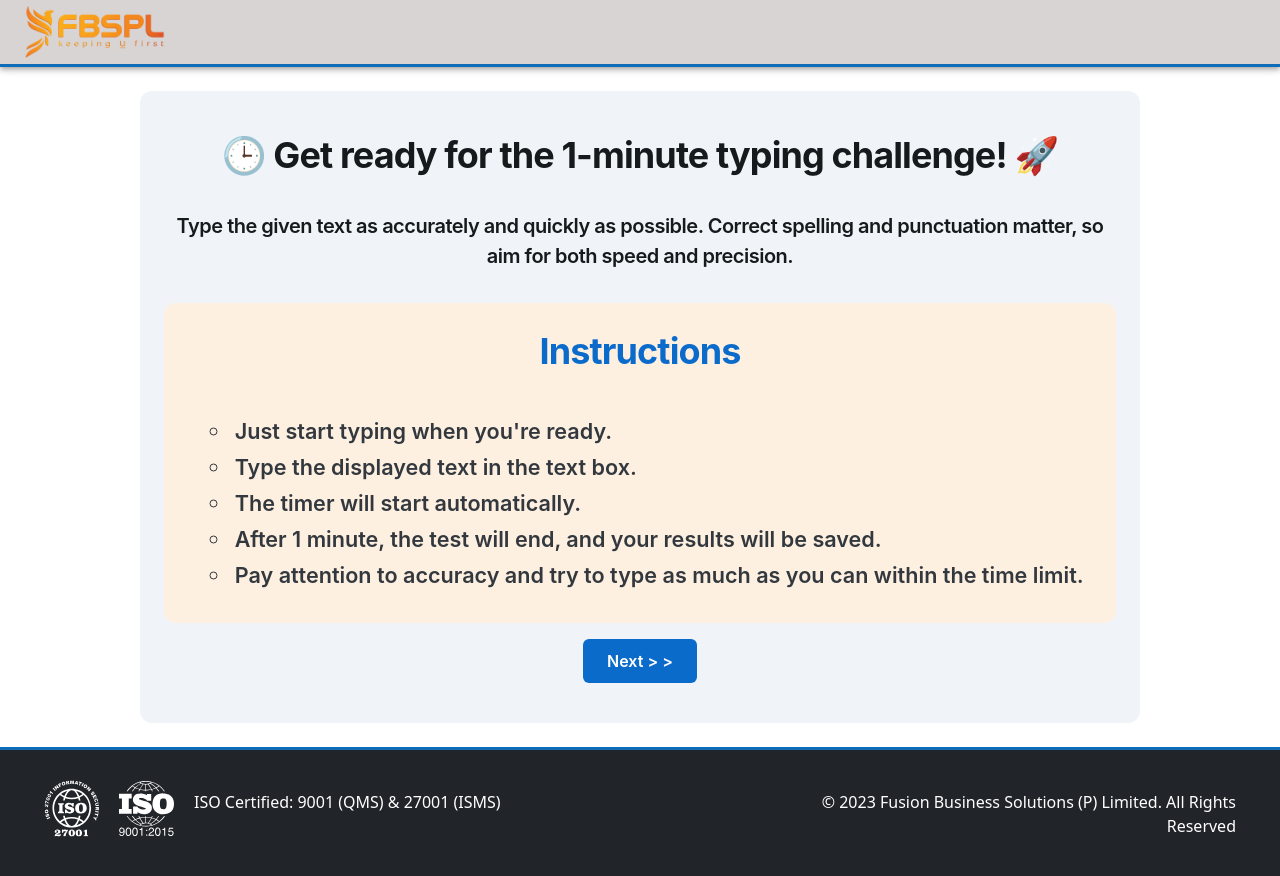
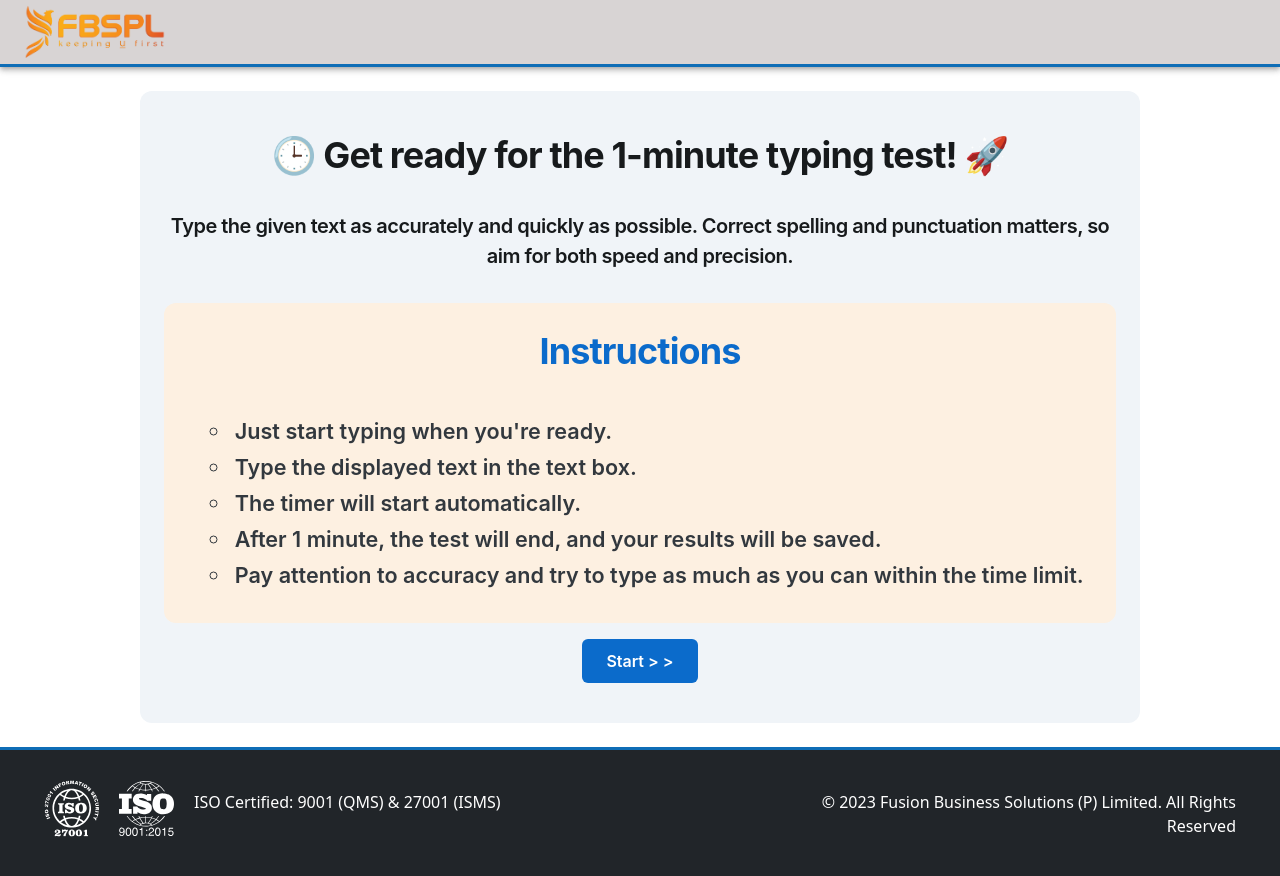
Before and after one commit to soniikunal/TestReact, a React (Vite) app: page /TypingTest in a window 1280 px wide. Built offline with nearby package versions, Linux system fonts and the light colour scheme; no server answers.

Commit message:
minor changes

```diff
--- a/src/Components/common/SubmitConfModal.jsx
+++ b/src/Components/common/SubmitConfModal.jsx
@@ -6,7 +6,7 @@ export default function SubmitConfModal({ onSubmit }) {
 
     return (
         <>
-            <Button Button variant="soft" color="primary" onClick={() => setOpen(true)}>
+            <Button Button variant="solid" color="primary" size="lg" onClick={() => setOpen(true)}>
                 Submit
             </Button>
             <Modal
--- a/src/views/HelperPages/ATDInstructions.jsx
+++ b/src/views/HelperPages/ATDInstructions.jsx
@@ -14,7 +14,7 @@ const ATDInstructions = () => {
         sx={{ py: 5, marginBlock: 'auto', width: '1200px', flexDirection: "column" }}
       >
         <Typography level="h1" sx={{ mb: 2, textAlign: "center" }}>
-          🌐 Welcome to the ATD Test - Assess, Think, Decide! ⏱️
+          🌐 Welcome to the ATD Test - Attention To Detail! ⏱️
         </Typography>
         <Typography level="h4" sx={{ mb: 2, textAlign: "center" }}>
           This test comprises 10 Multiple Choice Questions (MCQs), and you have a total of 10 minutes to showcase your skills. The format is similar to the previous test, so follow the instructions carefully.
--- a/src/views/HelperPages/PreScreeningInstruc.jsx
+++ b/src/views/HelperPages/PreScreeningInstruc.jsx
@@ -14,7 +14,7 @@ const PreScreeningInstruc = () => {
         sx={{ py: 5, marginBlock: 'auto', width: '1200px', flexDirection: "column" }}
       >
         <Typography level="h1" sx={{ mb: 2, textAlign: "center" }}>
-          📚 Welcome to the 100 Multiple Choice Questions (MCQ) Test! 🕒
+          📚 Welcome to the Multiple Choice Questions (MCQ) Test! 🕒
         </Typography>
         <Typography level="h4" sx={{ mb: 2, textAlign: "center" }}>
           This test consists of 100 questions, and you have a total of 45 minutes to complete it. Make sure to read each question carefully and choose the most appropriate answer.
@@ -41,8 +41,7 @@ const PreScreeningInstruc = () => {
               <ListItem>Read each question and the answer choices thoroughly.</ListItem>
               <ListItem>Select the correct answer by clicking on the corresponding option.</ListItem>
               <ListItem>You can navigate between questions using the 'Next' and 'Previous' buttons.</ListItem>
-              <ListItem>Keep an eye on the timer in the top corner—once it hits 0:00, the test will automatically submit.</ListItem>
-              <ListItem>Pay attention to accuracy and try to type as much as you can within the time limit.</ListItem>
+              <ListItem>Keep an eye on the timer in the right top corner—once it hits 0:00, the test will automatically submit.</ListItem>
             </List>
           </Box>
         </Card>
--- a/src/views/HelperPages/TPInstructions.jsx
+++ b/src/views/HelperPages/TPInstructions.jsx
@@ -14,10 +14,10 @@ const TPInstructions = () => {
         sx={{ py: 5, marginBlock: 'auto', width: '1000px', flexDirection: "column" }}
       >
         <Typography level="h1" sx={{ mb: 2, textAlign: "center" }}>
-          🕒 Get ready for the 1-minute typing challenge! 🚀
+          🕒 Get ready for the 1-minute typing test! 🚀
         </Typography>
         <Typography level="h4" sx={{ mb: 2, textAlign: "center" }}>
-          Type the given text as accurately and quickly as possible. Correct spelling and punctuation matter, so aim for both speed and precision.
+          Type the given text as accurately and quickly as possible. Correct spelling and punctuation matters, so aim for both speed and precision.
         </Typography>
         <Card
           color="warning"
@@ -53,7 +53,7 @@ const TPInstructions = () => {
               size="lg"
               variant="solid"
             >
-              Next &gt; &gt;
+              Start &gt; &gt;
             </Button>
           </Link>
         </Box>
--- a/src/views/Tests/AtdTest.jsx
+++ b/src/views/Tests/AtdTest.jsx
@@ -91,7 +91,7 @@ const AtdTest = () => {
     const SendAnswers = async (newSelectedAnswer) => {
         try {
             const response = await updateSelectedATDAnswers(newSelectedAnswer)
-            if (!response.success){
+            if (!response.success) {
                 toastError("Failed to Submit the answer!")
             }
         } catch (error) {
@@ -102,15 +102,11 @@ const AtdTest = () => {
 
     const SubmitAnswers = async () => {
         try {
-            // if (userInfo && userInfo !== null) {
             const response = await calculateATDScore()
             if (response.success == true) {
                 toastSuccess(response.message)
                 navigate('/TypingTest');
             }
-            // } else if (getUserSession()) {
-            //     const response = await calculateATDScore(getUserSession())
-            // }
 
         } catch (error) {
             console.log(`Cant send answers:` + error)
@@ -202,7 +198,7 @@ const AtdTest = () => {
                             <Box sx={{ display: 'flex', justifyContent: 'space-between', width: "100%" }}>
                                 <Chip>Total Number of Question 10</Chip>
                                 {message && <Chip className='blinking-chip'>{message}</Chip>}
-                                <Chip className='blinking-chip'>{formatTime(time)}</Chip>
+                                <Chip>{formatTime(time)}</Chip>
                             </Box>
                             <Card color="neutral"
                                 invertedColors
@@ -233,19 +229,16 @@ const AtdTest = () => {
                                 </RadioGroup>
                             </FormControl>
                             <Box sx={{ display: 'flex', justifyContent: 'space-between', justifyItems: 'center', mt: 2 }}>
-                                {(currentQueNo > 1 && queArray.length !== currentQueNo) && <Button variant="soft" color="primary" onClick={handlePrevious}>
+                                {(currentQueNo > 1 && queArray.length !== currentQueNo) && <Button variant="solid" size="lg" color="primary" onClick={handlePrevious} sx={{ mr: 2 }}>
                                     Previous
                                 </Button>}
 
                                 {queArray.length == currentQueNo &&
                                     <SubmitConfModal onSubmit={SubmitAnswers} />
-                                    // <Button Button variant="soft" color="primary" onClick={SubmitAnswers}>
-                                    //     Submit
-                                    // </Button>
                                 }
 
                                 {queArray.length !== currentQueNo &&
-                                    <Button variant="soft" color="primary" onClick={handleNext} >
+                                    <Button variant="solid" size="lg" color="primary" onClick={handleNext} sx={{ ml: 2 }} >
                                         Next
                                     </Button>
 
--- a/src/views/Tests/PreScreenTest.jsx
+++ b/src/views/Tests/PreScreenTest.jsx
@@ -188,7 +188,7 @@ const PreScreenTest = () => {
             <Box sx={{ display: 'flex', justifyContent: 'space-between', width: "100%" }}>
               <Chip>Total Number of Question 100</Chip>
               {message && <Chip className='blinking-chip'>{message}</Chip>}
-              <Chip className='blinking-chip'>{formatTime(time)}</Chip>
+              <Chip>{formatTime(time)}</Chip>
             </Box>
             <Card color="neutral"
               invertedColors
@@ -219,19 +219,16 @@ const PreScreenTest = () => {
               </RadioGroup>
             </FormControl>
             <Box sx={{ display: 'flex', justifyContent: 'space-between', justifyItems: 'center', mt: 2 }}>
-              {(currentQueNo > 1 && queArray.length !== currentQueNo) && <Button variant="soft" color="primary" onClick={handlePrevious}>
+              {(currentQueNo > 1 && queArray.length !== currentQueNo) && <Button variant="solid" color="primary" onClick={handlePrevious} size="lg" sx={{mr:2}}>
                 Previous
               </Button>}
 
               {queArray.length == currentQueNo &&
                 <SubmitConfModal onSubmit={SubmitAnswers} />
-                // <Button Button variant="soft" color="primary" onClick={SubmitAnswers}>
-                //     Submit
-                // </Button>
               }
 
               {queArray.length !== currentQueNo &&
-                <Button variant="soft" color="primary" onClick={handleNext} >
+                <Button variant="solid" color="primary" onClick={handleNext} size="lg" sx={{ml:2}}>
                   Next
                 </Button>
 
--- a/src/views/Tests/TypingTest.jsx
+++ b/src/views/Tests/TypingTest.jsx
@@ -88,7 +88,7 @@ const TypingTest = () => {
         try {
             const response = await submitTypingScore({ str })
             if (response.status) {
-                toastSuccess('Record Saved to DataBase.')
+                toastSuccess('Submitted!')
                 navigate('/Completion')
             }
         } catch (error) {
@@ -141,8 +141,7 @@ const TypingTest = () => {
                 </Typography>
                 <Card className="" sx={{ my: 'auto' }}>
                     <input type="text" className="input-field" ref={inputRef} onChange={e => handleChange(e)} value={text} />
-                    <Box className='blinking-chip' sx={{ display: 'flex', textAlign: 'center' }}>
-
+                    <Box sx={{ display: 'flex', textAlign: 'center' }}>
                         {isTyping ? "" : 'Start Typing'}
                         <Chip color="primary" sx={{ ml: 'auto' }}>00:{timeLeft}</Chip>
                     </Box>
```
